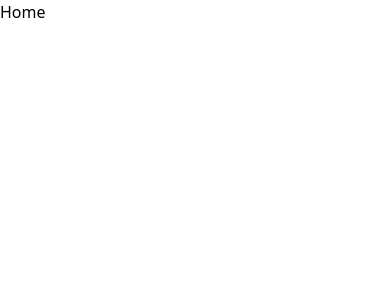
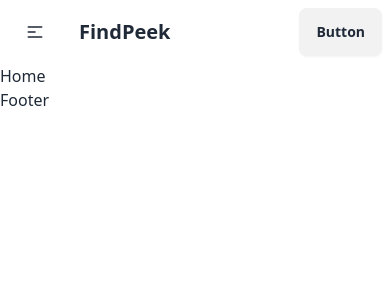
Before and after one commit to MASHRAFI47/find-peek-client, a React (Vite) app: page / in a window 390 px wide. Shown: the top 300 px of the page. Built offline with nearby package versions, Linux system fonts and the light colour scheme.

Commit message:
header home and footer added

```diff
--- a/package.json
+++ b/package.json
@@ -20,6 +20,7 @@
     "@types/react-dom": "^18.3.0",
     "@vitejs/plugin-react": "^4.3.1",
     "autoprefixer": "^10.4.20",
+    "daisyui": "^4.12.10",
     "eslint": "^9.8.0",
     "eslint-plugin-react": "^7.35.0",
     "eslint-plugin-react-hooks": "^5.1.0-rc.0",
--- /dev/null
+++ b/src/components/Footer/Footer.jsx
@@ -0,0 +1,9 @@
+import React from 'react'
+
+const Footer = () => {
+    return (
+        <div>Footer</div>
+    )
+}
+
+export default Footer
--- /dev/null
+++ b/src/components/Header/Header.jsx
@@ -0,0 +1,66 @@
+import React from 'react'
+
+const Header = () => {
+    return (
+        <div className='container mx-auto'>
+            <div className="navbar bg-base-100">
+                <div className="navbar-start">
+                    <div className="dropdown">
+                        <div tabIndex={0} role="button" className="btn btn-ghost lg:hidden">
+                            <svg
+                                xmlns="http://www.w3.org/2000/svg"
+                                className="h-5 w-5"
+                                fill="none"
+                                viewBox="0 0 24 24"
+                                stroke="currentColor">
+                                <path
+                                    strokeLinecap="round"
+                                    strokeLinejoin="round"
+                                    strokeWidth="2"
+                                    d="M4 6h16M4 12h8m-8 6h16" />
+                            </svg>
+                        </div>
+                        <ul
+                            tabIndex={0}
+                            className="menu menu-sm dropdown-content bg-base-100 rounded-box z-[1] mt-3 w-52 p-2 shadow">
+                            <li><a>Item 1</a></li>
+                            <li>
+                                <a>Parent</a>
+                                <ul className="p-2">
+                                    <li><a>Submenu 1</a></li>
+                                    <li><a>Submenu 2</a></li>
+                                </ul>
+                            </li>
+                            <li><a>Item 3</a></li>
+                        </ul>
+                    </div>
+                    <a className="btn btn-ghost text-xl">FindPeek</a>
+                </div>
+                <div className="navbar-center hidden lg:flex">
+                    {/* <ul className="menu menu-horizontal px-1">
+                        <li><a>Item 1</a></li>
+                        <li>
+                            <details>
+                                <summary>Parent</summary>
+                                <ul className="p-2">
+                                    <li><a>Submenu 1</a></li>
+                                    <li><a>Submenu 2</a></li>
+                                </ul>
+                            </details>
+                        </li>
+                        <li><a>Item 3</a></li>
+                    </ul> */}
+
+                    <div className="form-control">
+                        <input type="text" placeholder="Search" className="input input-bordered w-24 md:w-auto" />
+                    </div>
+                </div>
+                <div className="navbar-end">
+                    <a className="btn">Button</a>
+                </div>
+            </div>
+        </div>
+    )
+}
+
+export default Header
--- /dev/null
+++ b/src/layout/Root.jsx
@@ -0,0 +1,16 @@
+import React from 'react'
+import Header from '../components/Header/Header'
+import { Outlet } from 'react-router-dom'
+import Footer from '../components/Footer/Footer'
+
+const Root = () => {
+    return (
+        <div>
+            <Header />
+            <Outlet />
+            <Footer />
+        </div>
+    )
+}
+
+export default Root
--- a/tailwind.config.js
+++ b/tailwind.config.js
@@ -7,5 +7,7 @@
     theme: {
         extend: {},
     },
-    plugins: [],
+    plugins: [
+        require('daisyui'),
+    ],
 }
```
Also changed, not shown: src/routes/Routes.jsx (+8 -1 lines), 1 other file (tests, documents, lock files or other folders).
